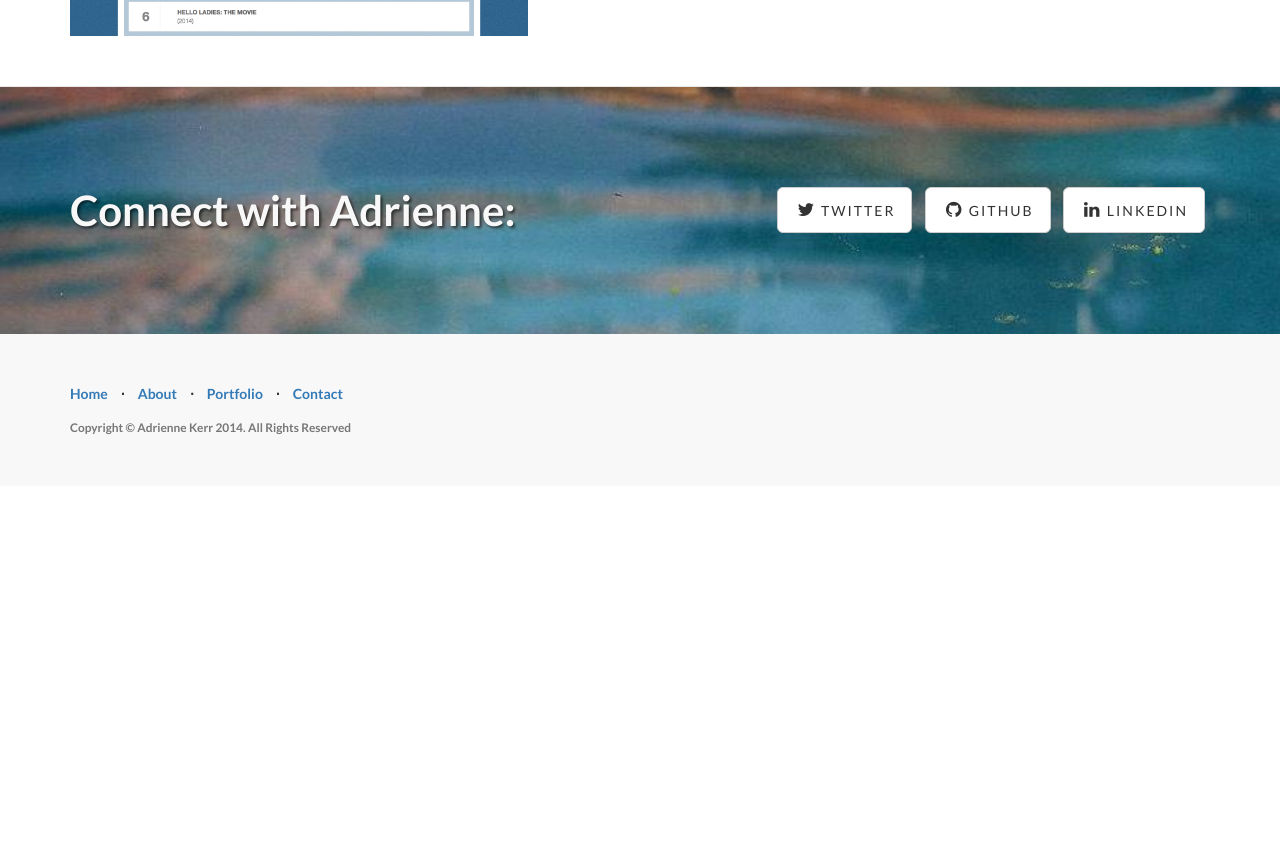
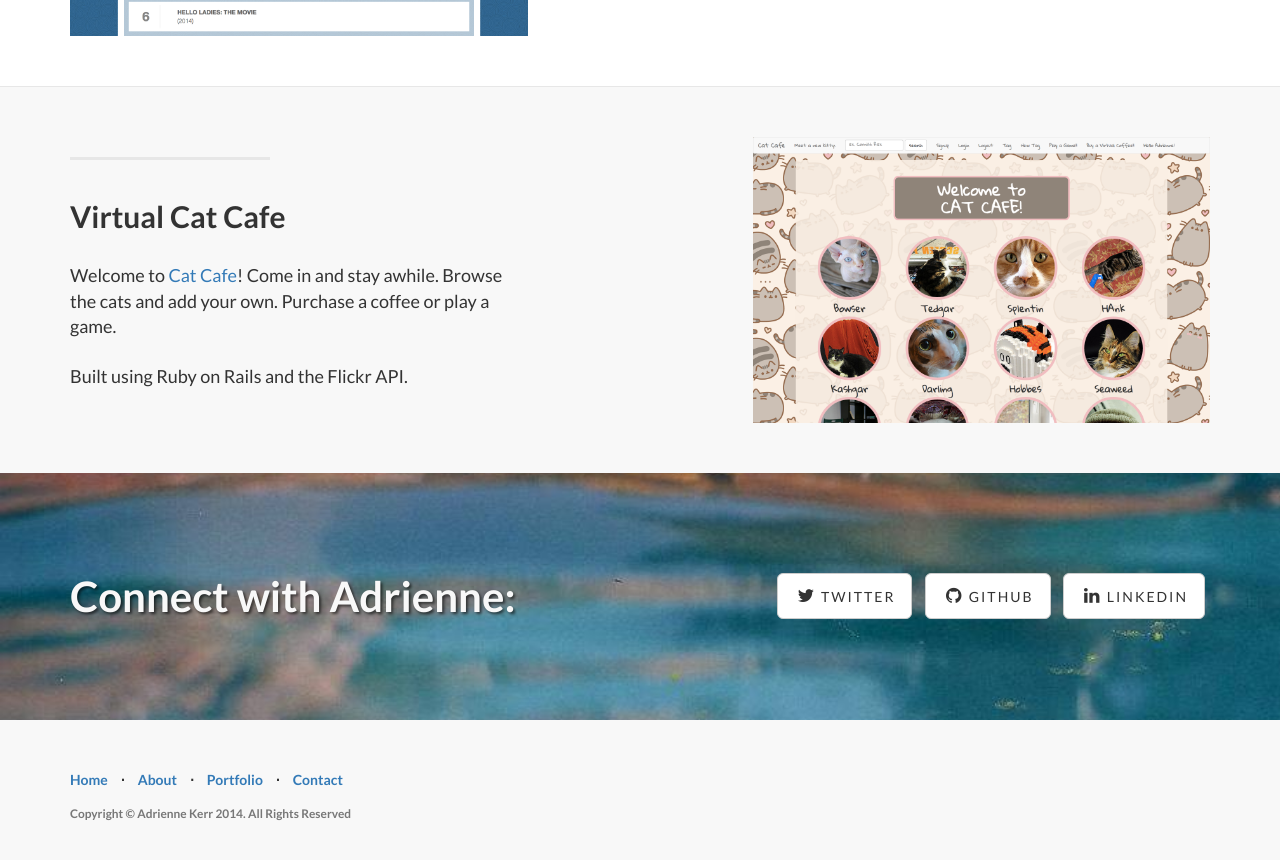
Before and after one commit to jungledre/jungledre.github.io, a plain HTML site: page index.html in a window 1280 px wide. Shown: the part 1508-2368 px from the top of the page. Before the commit the page ends 1994 px from the top, so only its background shows below. Drawn offline with Linux system fonts and the light colour scheme.

Commit message:
Added Cat Cafe

```diff
--- a/index.html
+++ b/index.html
@@ -146,6 +146,30 @@
     </div>
     <!-- /.content-section-b -->
 
+    <div class="content-section-a">
+
+        <div class="container" id="portfolio">
+
+            <div class="row">
+                <div class="col-lg-5 col-sm-6">
+                    <hr class="section-heading-spacer">
+                    <div class="clearfix"></div>
+                    <h2 class="section-heading">Virtual Cat Cafe</h2>
+                    <p class="lead">Welcome to <a target="_blank" href="http://catcafe.herokuapp.com/">Cat Cafe</a>! Come in and stay awhile. Browse the cats and add your own. Purchase a coffee or play a game.<br><br>Built using Ruby on Rails and the Flickr API.</p>
+                </div>
+                <div class="col-lg-5 col-lg-offset-2 col-sm-6">
+                    <a href="http://catcafe.herokuapp.com/">
+                        <img class="img-responsive" src="img/catcafe.png" alt="">
+                    </a>
+                </div>
+            </div>
+
+        </div>
+        <!-- /.container -->
+
+    </div>
+    <!-- /.content-section-a -->
+
 <!--     <div class="content-section-a">
  -->
 <!--         <div class="container">
```
Also changed, not shown: img/catcafe.png (added).
